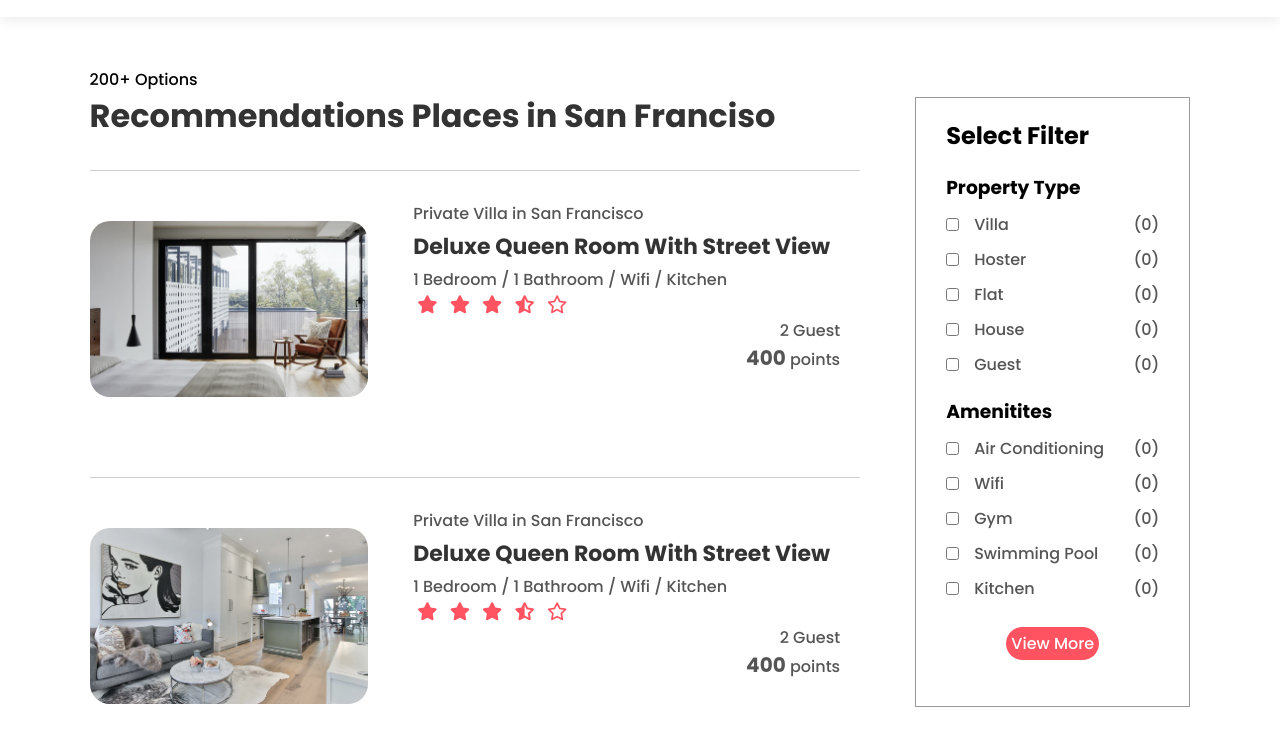
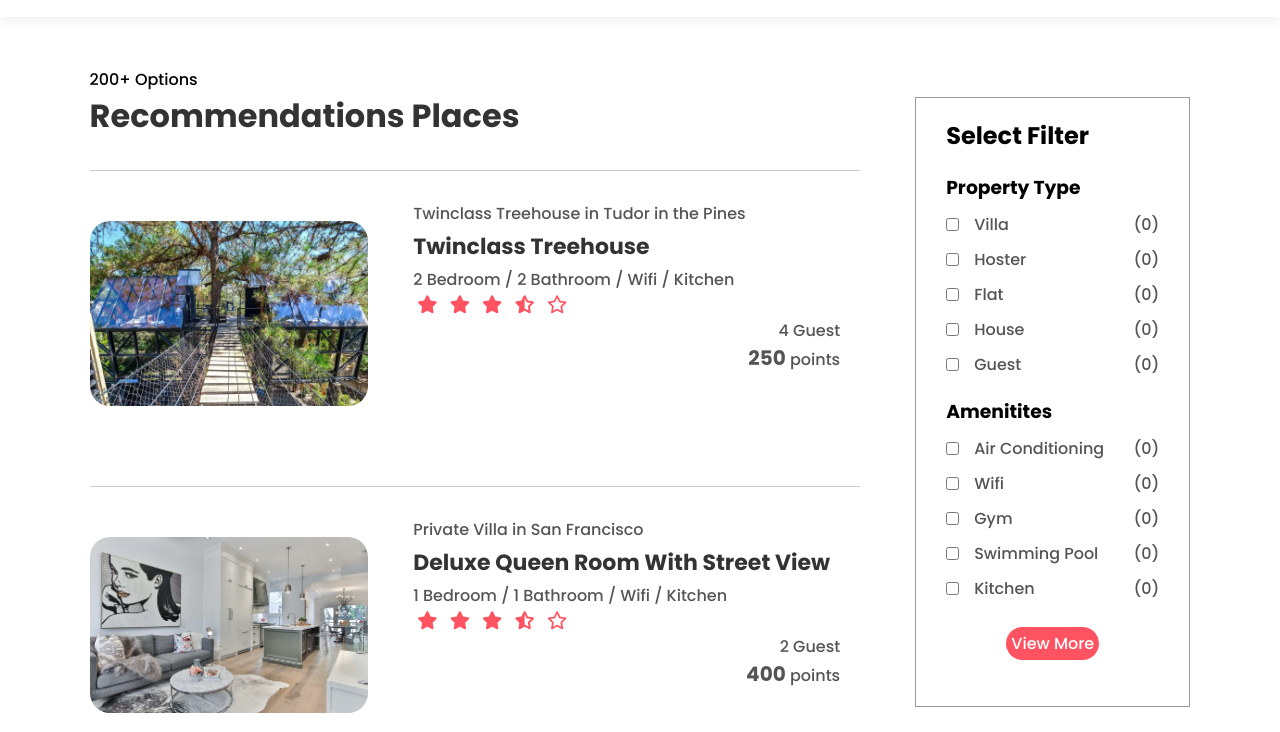
Before and after one commit to sangnguyen0403/IT-project, a plain HTML site: page IntroToIT/listing.html in a window 1280 px wide. Shown: the part 68-800 px from the top of the page. Drawn offline with Linux system fonts and the light colour scheme.

Commit message:
Linking pages

```diff
--- a/IntroToIT/listing.html
+++ b/IntroToIT/listing.html
@@ -27,23 +27,23 @@
         <div class="list_container">
             <div class="left_col">
                 <p>200+ Options</p>
-                <h1>Recommendations Places in San Franciso</h1>
+                <h1>Recommendations Places</h1>
                 <div class="house">
                     <div class="house_img">
-                        <img src="images/image-s1.png" alt="">
+                        <img src="images/tree1.webp" alt="">
                     </div>
                     <div class="house_info">
-                        <p>Private Villa in San Francisco</p>
-                        <h3>Deluxe Queen Room With Street View</h3>
-                        <p>1 Bedroom / 1 Bathroom / Wifi / Kitchen</p>
+                        <p>Twinclass Treehouse in Tudor in the Pines</p>
+                        <a href="/house.html"><h3>Twinclass Treehouse</h3></a>
+                        <p>2 Bedroom / 2 Bathroom / Wifi / Kitchen</p>
                         <i class="fa-solid fa-star"></i>
                         <i class="fa-solid fa-star"></i>
                         <i class="fa-solid fa-star"></i>
                         <i class="fa-solid fa-star-half-alt"></i>
                         <i class="far fa-star"></i>
                         <div class="house_price">
-                            <p>2 Guest</p>
-                            <h4>400 <span>points</span></h4>
+                            <p>4 Guest</p>
+                            <h4>250 <span>points</span></h4>
                         </div>
                     </div>
                 </div>
--- a/IntroToIT/style.css
+++ b/IntroToIT/style.css
@@ -831,6 +831,10 @@ nav .fa-bars{
     border-radius: 10pxl
 }
 
+.house_info a{
+    text-decoration: none;
+}
+
 .img_1{
     grid-area: first;
 }
```
